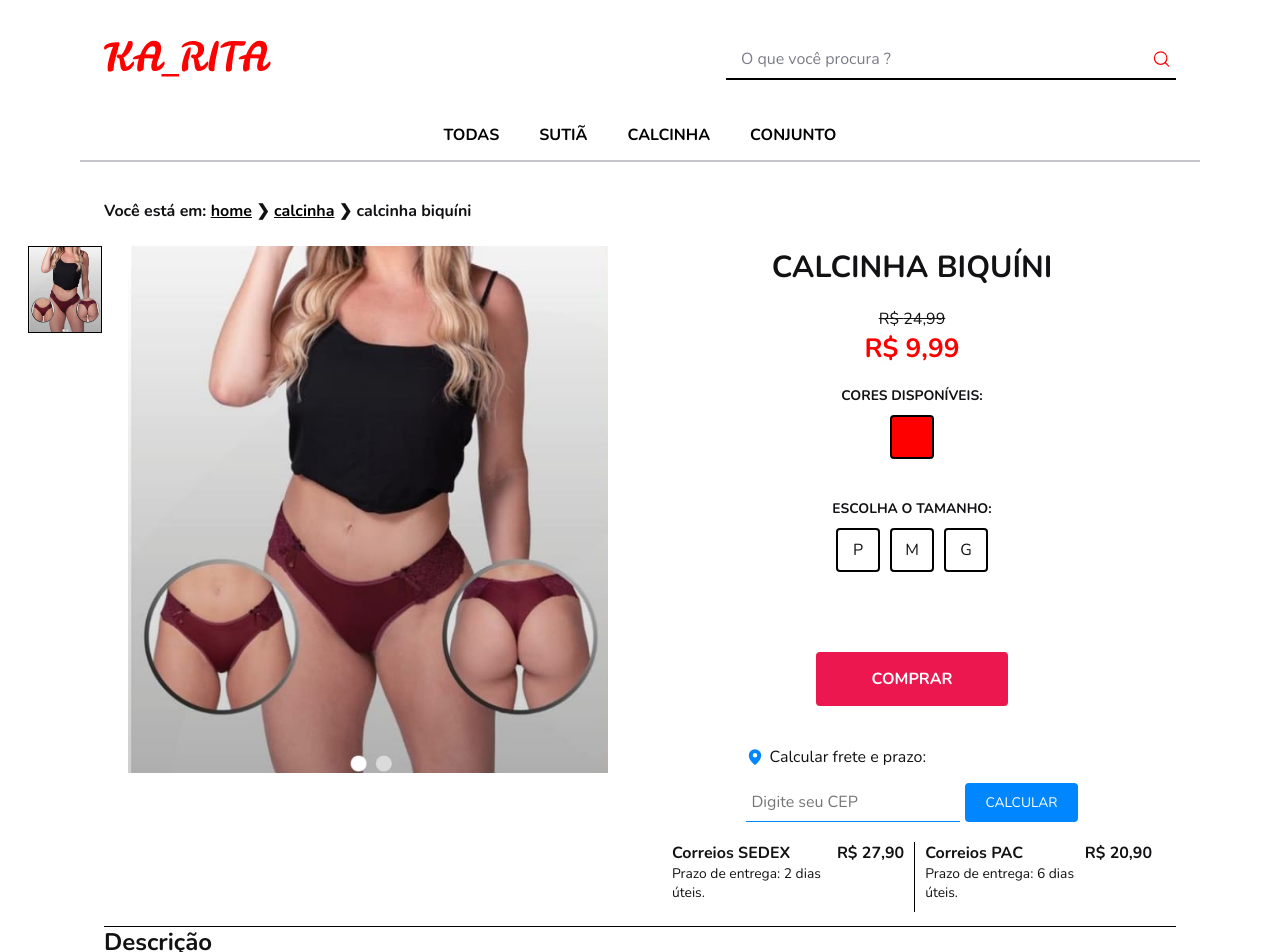
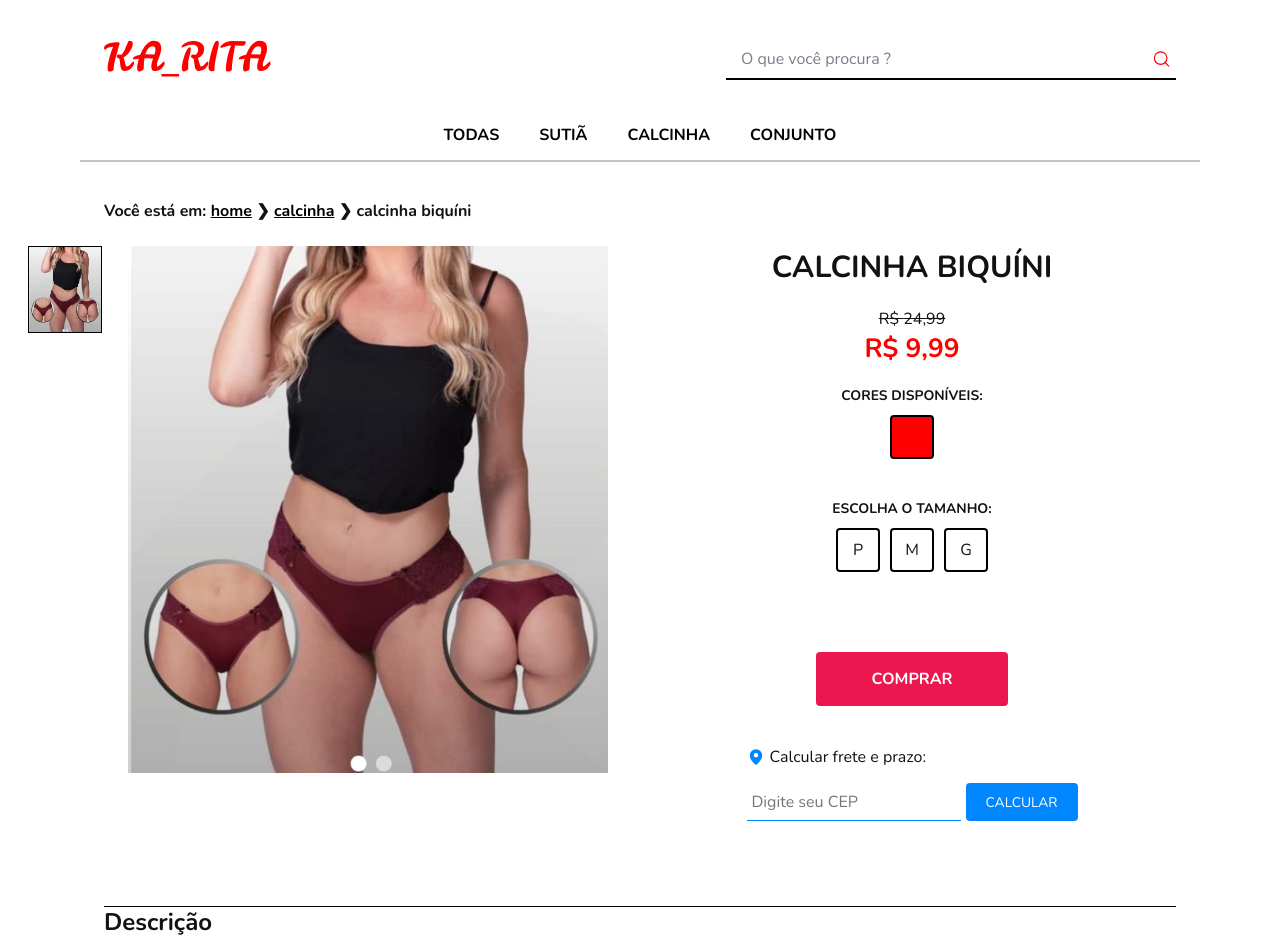
Before and after one commit to PhelipeScript/ka_rita, a React (Vite) app: page /ka_rita/product/1 in a window 1280 px wide. Shown: the top 952 px of the page. Built offline with nearby package versions, Linux system fonts and the light colour scheme.

Commit message:
feat added calculate frete services

```diff
--- a/package.json
+++ b/package.json
@@ -10,11 +10,15 @@
     "preview": "vite preview"
   },
   "dependencies": {
+    "@hookform/resolvers": "3.3.1",
+    "axios": "1.5.1",
     "phosphor-react": "1.4.1",
     "react": "^18.2.0",
     "react-dom": "^18.2.0",
+    "react-hook-form": "7.47.0",
     "react-router-dom": "6.15.0",
-    "styled-components": "6.0.7"
+    "styled-components": "6.0.7",
+    "zod": "3.22.4"
   },
   "devDependencies": {
     "@rocketseat/eslint-config": "2.1.0",
--- a/src/components/Header/styles.ts
+++ b/src/components/Header/styles.ts
@@ -79,7 +79,7 @@ export const SearchInput = styled.input`
 
 export const HeaderContentBottom = styled.ul`
   list-style: none;
-  padding: 1rem 15px;
+  padding: 1rem 30px;
   width: 100%;
   height: 50px;
   overflow: hidden;
--- a/src/pages/Product/index.tsx
+++ b/src/pages/Product/index.tsx
@@ -1,4 +1,11 @@
+import { useEffect, useState } from 'react'
+import { useForm } from 'react-hook-form'
 import { NavLink, useNavigate, useParams } from 'react-router-dom'
+import { MapPin } from 'phosphor-react'
+import { zodResolver } from '@hookform/resolvers/zod'
+import { z } from 'zod'
+import axios from 'axios'
+
 import { InMemoryRepository } from '../../database/in-memory/InMemoryRepository'
 import {
   Button,
@@ -15,14 +22,51 @@ import {
   ProductInfo,
   SizeOption,
 } from './styles'
-import { MapPin } from 'phosphor-react'
-import { useEffect, useState } from 'react'
+
+const freteFormValidationSchema = z.object({
+  cep: z
+    .string()
+    .min(8, 'Informe um CEP válido')
+    .max(8, 'Informe um CEP válido'),
+})
+
+type FreteFormData = z.infer<typeof freteFormValidationSchema>
+
+interface FreteServicesProps {
+  ceporigem: string
+  cepdestino: string
+  valorpac: string
+  prazopac: string
+  valorsedex: string
+  prazosedex: string
+}
 
 export function Product() {
   const { productId } = useParams()
   const navigate = useNavigate()
+  const [activeImg, setActiveImg] = useState<string>('')
+  const [freteButtonLoading, setFreteButtonLoading] = useState(false)
+  const [freteServices, setFreteServices] = useState<FreteServicesProps | null>(
+    null,
+  )
+  const { register, handleSubmit, reset } = useForm<FreteFormData>({
+    resolver: zodResolver(freteFormValidationSchema),
+    defaultValues: {
+      cep: '',
+    },
+  })
 
-  const [activeImg, setActiveImg] = useState<string>('')
+  async function handleFreteForm({ cep }: FreteFormData) {
+    setFreteServices(null)
+    setFreteButtonLoading(true)
+    const response = await axios.get(
+      `https://www.cepcerto.com/ws/json-frete/05821030/${cep}/1000/14/30/20`,
+    )
+
+    setFreteButtonLoading(false)
+    setFreteServices(response.data)
+    reset()
+  }
 
   if (!productId) {
     navigate('/', { replace: true })
@@ -98,43 +142,47 @@ export function Product() {
                   required
                 />
               ))}
-              {/* <SizeOption $variant="P" type="radio" name="size" required />
-              <SizeOption $variant="M" type="radio" name="size" required />
-              <SizeOption $variant="G" type="radio" name="size" required /> */}
             </OptionsContainer>
 
             <Button>Comprar</Button>
           </ProductForm>
 
-          <FreteForm action="">
+          <FreteForm action="" onSubmit={handleSubmit(handleFreteForm)}>
             <label htmlFor="cep">
               <MapPin size={18} weight="fill" color="#0086FF" />
               Calcular frete e prazo:
             </label>
             <input
               type="number"
-              name="cep"
-              id="cep"
               placeholder="Digite seu CEP"
+              {...register('cep')}
             />
-            <button>Calcular</button>
+            <button disabled={freteButtonLoading}>
+              {freteButtonLoading ? '' : 'Calcular'}
+            </button>
           </FreteForm>
 
           <FreteServiceContainer>
-            <FreteServiceCard $visible="yes">
+            <FreteServiceCard
+              $visible={freteServices?.valorsedex ? 'yes' : 'no'}
+            >
               <div>
                 <strong>Correios SEDEX</strong>
-                <span>Prazo de entrega: 2 dias úteis.</span>
+                <span>
+                  Prazo de entrega: {freteServices?.prazosedex} dias úteis.
+                </span>
               </div>
-              <strong>R$ 27,90</strong>
+              <strong>R$ {freteServices?.valorsedex}</strong>
             </FreteServiceCard>
 
-            <FreteServiceCard $visible="yes">
+            <FreteServiceCard $visible={freteServices?.valorpac ? 'yes' : 'no'}>
               <div>
                 <strong>Correios PAC</strong>
-                <span>Prazo de entrega: 6 dias úteis.</span>
+                <span>
+                  Prazo de entrega: {freteServices?.prazopac} dias úteis.
+                </span>
               </div>
-              <strong>R$ 20,90</strong>
+              <strong>R$ {freteServices?.valorpac}</strong>
             </FreteServiceCard>
           </FreteServiceContainer>
         </InfoContainer>
--- a/src/pages/Product/styles.ts
+++ b/src/pages/Product/styles.ts
@@ -1,4 +1,4 @@
-import { css, styled } from 'styled-components'
+import { css, keyframes, styled } from 'styled-components'
 
 export const ProductContainer = styled.div`
   width: 100%;
@@ -216,6 +216,13 @@ export const Button = styled.button`
   }
 `
 
+const loadingAnimation = keyframes`
+  20% { transform: rotate(0deg) }
+  50% {  transform: rotate(180deg)  }
+  70% {  transform: rotate(360deg)  }
+  100% {  transform: rotate(540deg)  }
+`
+
 export const FreteForm = styled.form`
   display: grid;
   grid-template-areas: 'label label' 'input button';
@@ -262,13 +269,27 @@ export const FreteForm = styled.form`
     text-transform: uppercase;
     font-size: 0.865rem;
     padding: 10px 20px;
+    width: 72px;
+    height: 18px;
     border-radius: 4px;
     background: ${(props) => props.theme['blue-400']};
     color: ${(props) => props.theme.white};
+    text-align: center;
+    transition: all 0.8s ease;
 
-    &:hover {
+    &:not(:disabled):hover {
       background: #1a43bf;
       transition: background 0.1s ease;
+    }
+
+    &:disabled {
+      cursor: not-allowed;
+      width: 0;
+      height: 18px;
+      border-radius: 8px;
+      animation-name: ${loadingAnimation};
+      animation-duration: 3s;
+      animation-iteration-count: infinite;
     }
   }
 `
```
Also changed, not shown: 1 other file (tests, documents, lock files or other folders).
